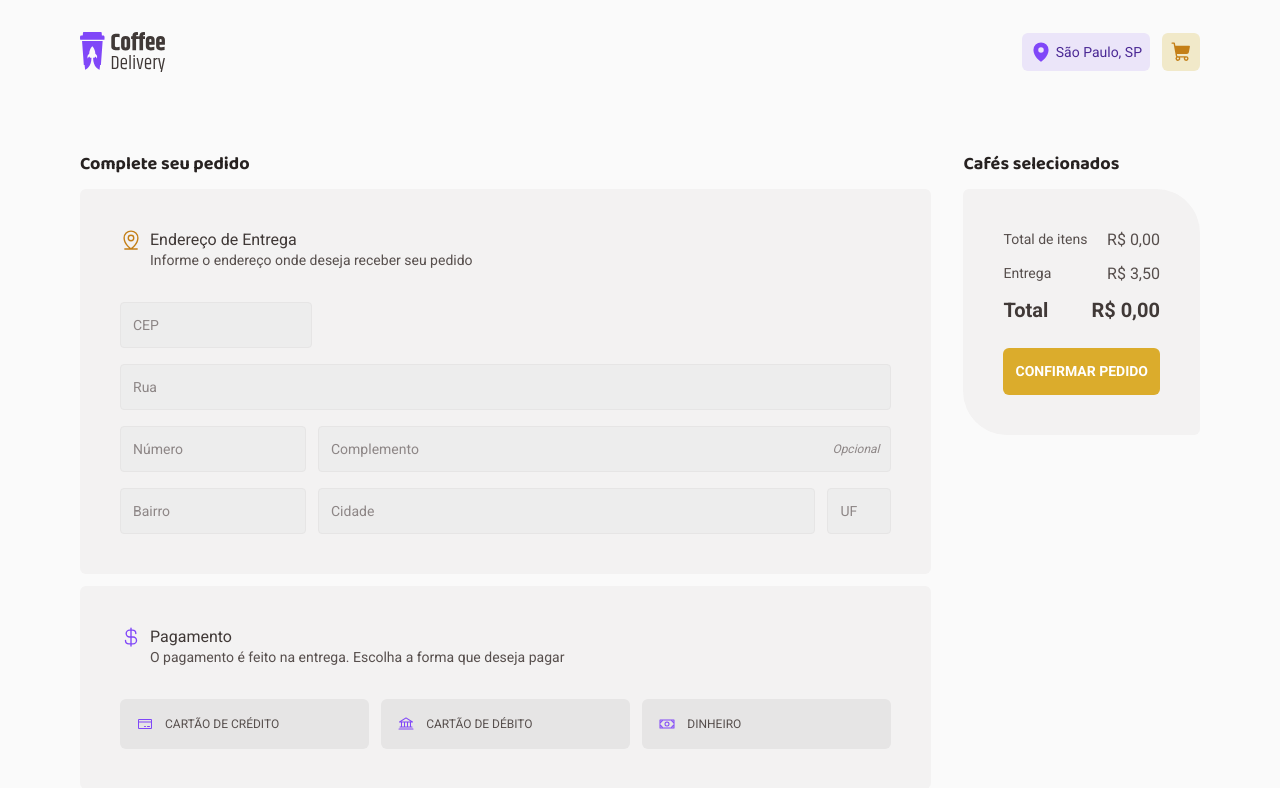
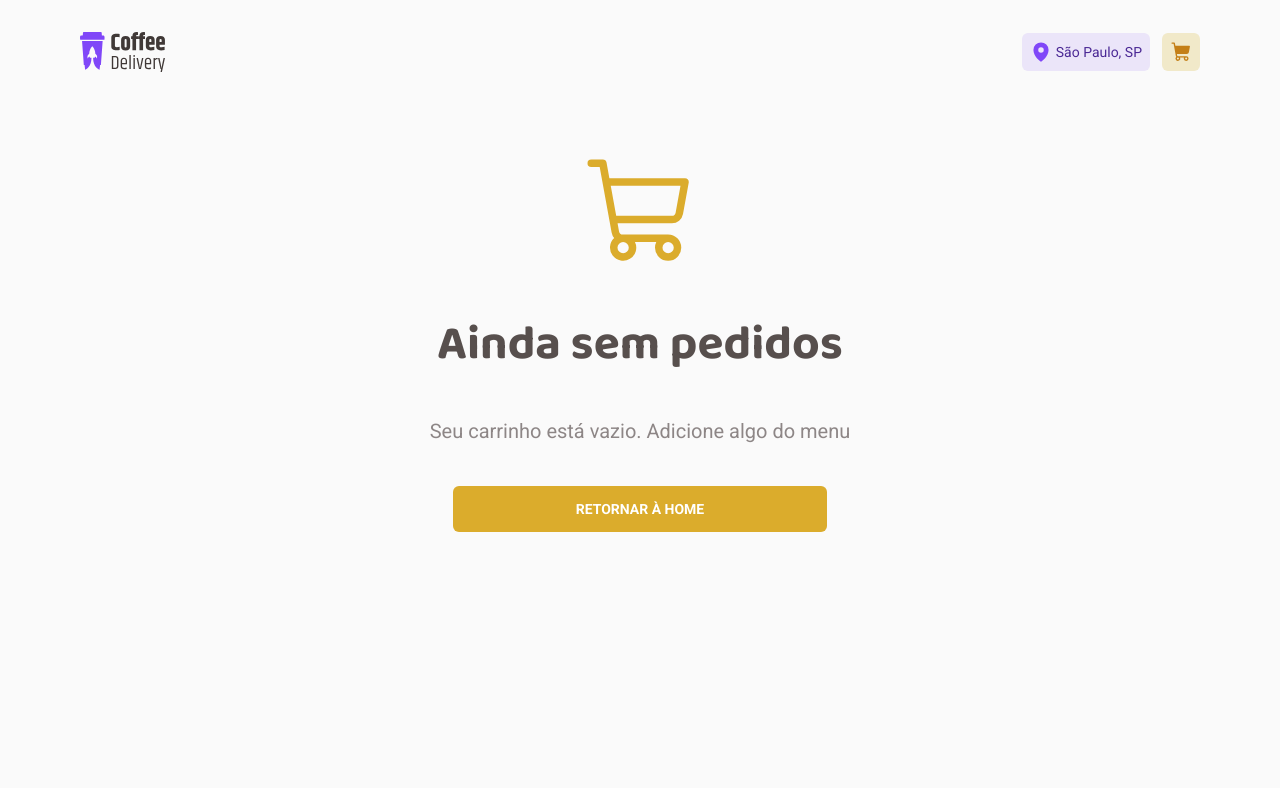
Before and after one commit to carlos-HFC/coffee-delivery, a React (Vite) app: page /checkout in a window 1280 px wide. Shown: the top 788 px of the page. Built offline with nearby package versions, Linux system fonts and the light colour scheme.

Commit message:
feat: add empty cart component

```diff
--- a/src/components/button.tsx
+++ b/src/components/button.tsx
@@ -26,7 +26,7 @@ export function Button(props: Readonly<ButtonProps>) {
   return (
     <button
       {...props}
-      className={cn("rounded-md uppercase border-0 flex items-center justify-center gap-1", variant)}
+      className={cn("rounded-md uppercase border-0 flex items-center justify-center gap-1", variant, props.className)}
     >
       {props.variant === "icon" ? (
         <ShoppingCartSimple
--- /dev/null
+++ b/src/components/empty-cart.tsx
@@ -0,0 +1,26 @@
+import { ShoppingCart } from "@phosphor-icons/react"
+
+import { Link } from "react-router-dom"
+import { Button } from "./button"
+
+export function EmptyCart() {
+  return (
+    <div className="flex flex-col items-center justify-center gap-10 text-center">
+      <ShoppingCart
+        size={120}
+        className="text-yellow"
+      />
+
+      <h2 className="font-baloo font-bold text-base-text text-5xl leading-snug">Ainda sem pedidos</h2>
+
+      <p className="font-roboto text-base-label text-xl leading-snug">Seu carrinho está vazio. Adicione algo do menu</p>
+
+      <Link
+        to="/#menu"
+        className="flex justify-center items-center w-full sm:w-1/2 lg:w-1/3"
+      >
+        <Button className="w-full">Retornar à home</Button>
+      </Link>
+    </div>
+  )
+}
--- a/src/pages/checkout.tsx
+++ b/src/pages/checkout.tsx
@@ -1,6 +1,7 @@
 import { CurrencyDollar, MapPinLine } from "@phosphor-icons/react"
 
 import { Button } from "../components/button"
+import { EmptyCart } from "../components/empty-cart"
 import { Input } from "../components/input"
 import { ProductCart } from "../components/product-cart"
 import { Select } from "../components/select"
@@ -16,7 +17,10 @@ export function Checkout() {
 
   return (
     <>
-      <div className="max-w-6xl mx-auto px-4 pt-10">
+      <div className="max-w-6xl mx-auto px-4 py-10">
+        {items.length <= 0 ? (
+          <EmptyCart />
+        ) : (
           <div className="flex flex-col lg:flex-row-reverse gap-8">
             <div className="space-y-3">
               <h3 className="text-base-title text-lg leading-snug font-bold font-baloo">Cafés selecionados</h3>
@@ -153,6 +157,7 @@ export function Checkout() {
               </div>
             </div>
           </div>
+        )}
       </div>
     </>
   )
--- a/src/pages/home.tsx
+++ b/src/pages/home.tsx
@@ -8,7 +8,10 @@ export function Home() {
     <>
       <Banner />
 
-      <div className="max-w-6xl mx-auto px-4 pt-8 pb-40 flex flex-col gap-12">
+      <div
+        className="max-w-6xl mx-auto px-4 pt-8 pb-40 flex flex-col gap-12"
+        id="menu"
+      >
         <h4 className="text-base-subtitle font-extrabold font-baloo text-3xl leading-snug">Nossos cafés</h4>
 
         <div className="grid sm:grid-cols-2 md:grid-cols-3 lg:grid-cols-4 gap-x-8 gap-y-10 *:flex-1">
--- a/src/routes/index.tsx
+++ b/src/routes/index.tsx
@@ -1,4 +1,5 @@
-import { Route, Routes } from "react-router-dom"
+import { useEffect } from "react"
+import { Route, Routes, useLocation } from "react-router-dom"
 
 import { DefaultLayout } from "../components/default-layout"
 
@@ -7,6 +8,22 @@ import { Confirmed } from "../pages/confirmed"
 import { Home } from "../pages/home"
 
 export function Router() {
+  const location = useLocation()
+
+  useEffect(() => {
+    if (location?.hash) {
+      setTimeout(() => {
+        const element = document.getElementById(location.hash.slice(1))
+        const elementPosition = Number(element?.getBoundingClientRect().top ?? 0) + window.scrollY
+
+        window.scrollTo({
+          top: elementPosition - 100,
+          behavior: "smooth",
+        })
+      }, 100)
+    }
+  }, [location])
+
   return (
     <Routes>
       <Route
```
Lines whose indentation alone changed are shown as unchanged.
